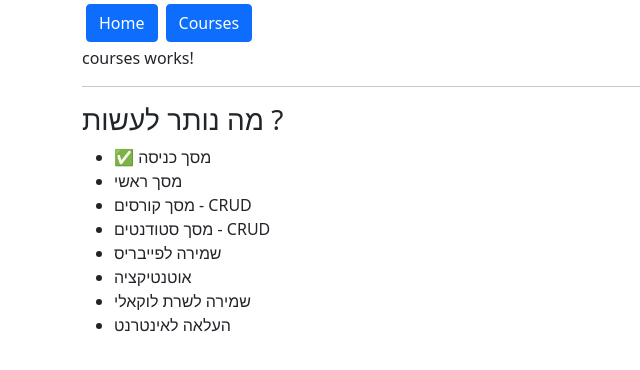
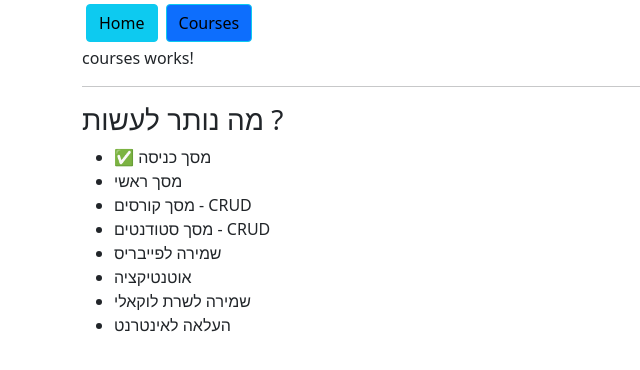
Before and after one commit to eyal7773/crud-ng-demo1, an Angular app: page /courses in a window 1280 px wide. Shown: the top 370 px of the page, without its empty margins (0-640 px from the left). Built offline with nearby package versions, Linux system fonts and the light colour scheme.

Commit message:
activetd route functionality

```diff
--- a/src/app/components/menu/menu.component.css
+++ b/src/app/components/menu/menu.component.css
@@ -0,0 +1,3 @@
+.choosen {
+    background-color: #0d6efd;
+}
--- a/src/app/components/menu/menu.component.html
+++ b/src/app/components/menu/menu.component.html
@@ -1,5 +1,9 @@
 <div class="row">
     <div class="col-12">
-        <a *ngFor="let link of items" class="btn btn-primary m-1" routerLink="/{{link.link}}">{{link.title}}</a>
+        <a *ngFor="let link of items"
+        class="btn btn-info  m-1"
+        [routerLinkActive]="'choosen'"
+            routerLink="/{{link.link}}"
+            >{{link.title}}</a>
     </div>
 </div>
```
